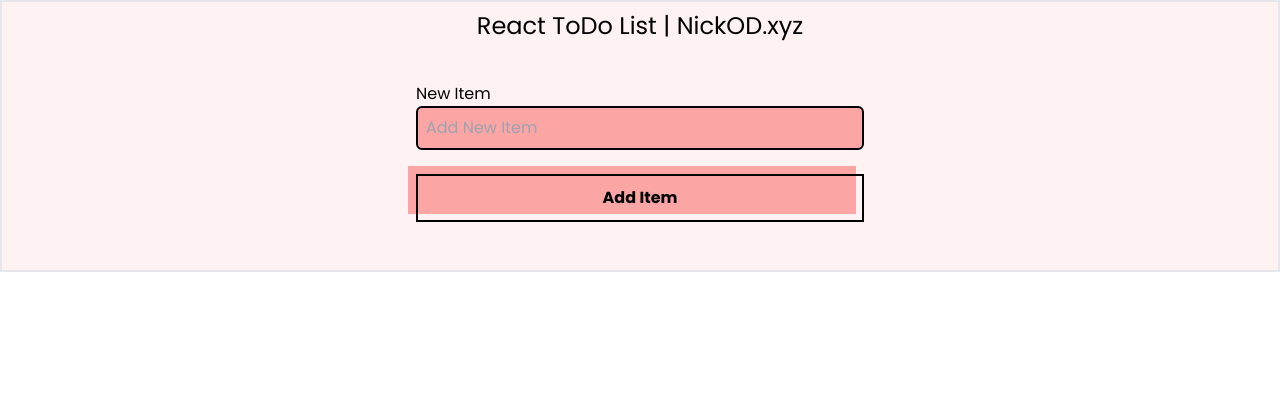
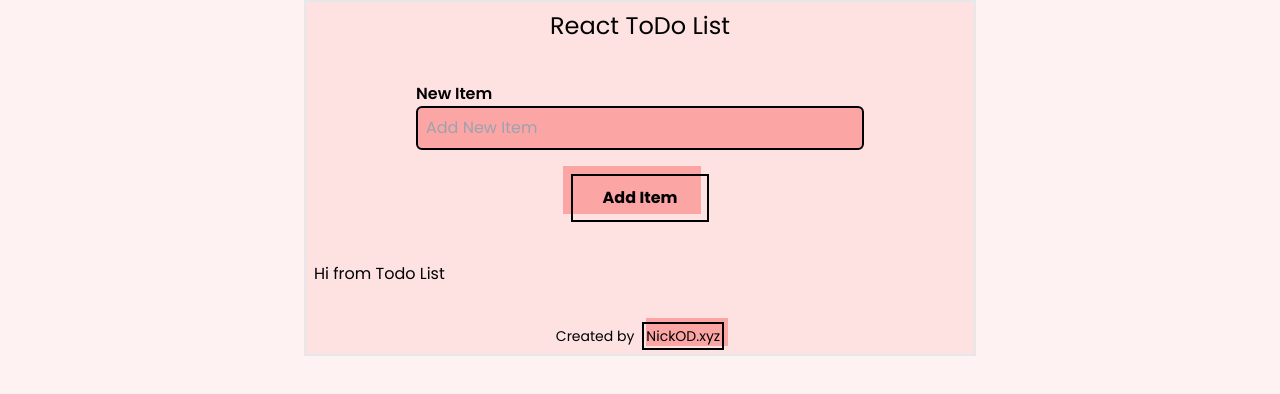
Before and after one commit to Nick-ODonoghue/react-todo-list-revised, a React (Vite) app: page / in a window 1280 px wide. Shown: the top 394 px of the page. Built offline with nearby package versions, Linux system fonts and the light colour scheme.

Commit message:
added todoList & footer components & updates styling

```diff
--- a/index.html
+++ b/index.html
@@ -6,7 +6,7 @@
 		<meta name="viewport" content="width=device-width, initial-scale=1.0" />
 		<title>React Tailwind ToDo List | NickOD.xyz</title>
 	</head>
-	<body class="font-poppins">
+	<body class="font-poppins bg-red-50">
 		<div id="app"></div>
 		<script type="module" src="/src/main.jsx"></script>
 	</body>
--- a/src/app.jsx
+++ b/src/app.jsx
@@ -1,13 +1,17 @@
 // import { useState } from "preact/hooks";
 import Header from "./header";
 import Form from "./form";
+import TodoList from "./todoList";
+import Footer from "./footer";
 
 export function App() {
 	return (
 		<>
-			<div className="container p-2 border-2 mx-auto flex flex-col justify-center bg-red-50">
+			<div className="container p-2 border-2 mx-auto flex flex-col justify-center bg-red-100 max-w-2xl">
 				<Header />
 				<Form />
+				<TodoList />
+				<Footer />
 			</div>
 		</>
 	);
--- /dev/null
+++ b/src/footer.jsx
@@ -0,0 +1,18 @@
+import React from "react";
+
+const Footer = () => {
+	return (
+		<>
+			<h3 className=" text-center text-sm">
+				Created by
+				<a href="#_" class="relative px-1 py-1 group ml-2">
+					<span class="absolute inset-0 w-full h-full transition duration-300 ease-out transform translate-x-1 -translate-y-1 bg-red-300 group-hover:translate-x-0 group-hover:translate-y-0"></span>
+					<span class="absolute inset-0 w-full h-full border-2 border-black"></span>
+					<span class="relative">NickOD.xyz</span>
+				</a>
+			</h3>
+		</>
+	);
+};
+
+export default Footer;
--- a/src/form.jsx
+++ b/src/form.jsx
@@ -4,16 +4,16 @@ const Form = () => {
 	return (
 		<div className=" my-10 container max-w-md mx-auto">
 			<form action="" className="flex flex-col mx-auto justify-center">
-				<label htmlFor="item" className="">
+				<label htmlFor="item" className=" font-semibold">
 					New Item
 				</label>
 				<input
 					type="text"
 					id="item"
 					placeholder="Add New Item"
-					className=" mb-6 max-w-md bg-red-300 border-black p-2 rounded-md appearance-none border-2 text-red-400"
+					className=" mb-6 max-w-md bg-red-300 border-black p-2 rounded-md appearance-none border-2"
 				/>
-				<button className="relative py-3 font-bold text-black group">
+				<button className="relative px-8 py-3 font-bold text-black group self-center">
 					<span className="absolute inset-0 w-full h-full transition duration-300 ease-out transform -translate-x-2 -translate-y-2 bg-red-300 group-hover:translate-x-0 group-hover:translate-y-0"></span>
 					<span className="absolute inset-0 w-full h-full border-2 border-black"></span>
 					<span className="relative">Add Item</span>
--- a/src/header.jsx
+++ b/src/header.jsx
@@ -4,7 +4,7 @@ const Header = () => {
 	return (
 		<>
 			<div className="container mx-auto text-center text-2xl">
-				<h1>React ToDo List | NickOD.xyz</h1>
+				<h1>React ToDo List</h1>
 			</div>
 		</>
 	);
--- /dev/null
+++ b/src/todoList.jsx
@@ -0,0 +1,11 @@
+import React from "react";
+
+const TodoList = () => {
+	return (
+		<div className=" mb-10">
+			<h2>Hi from Todo List</h2>
+		</div>
+	);
+};
+
+export default TodoList;
```
